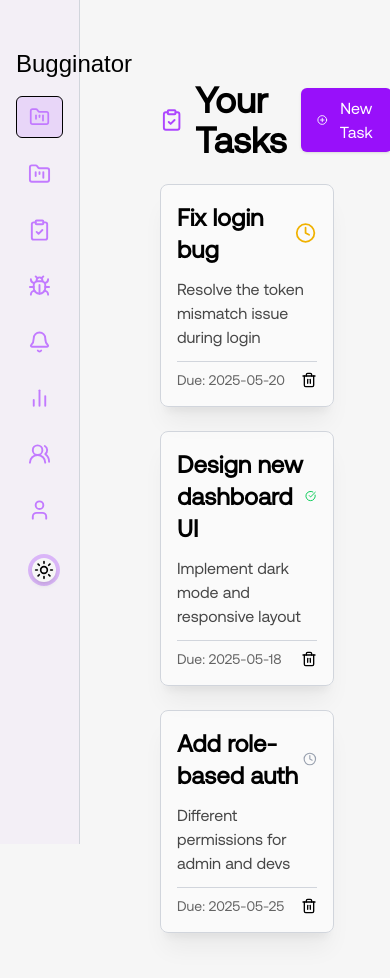
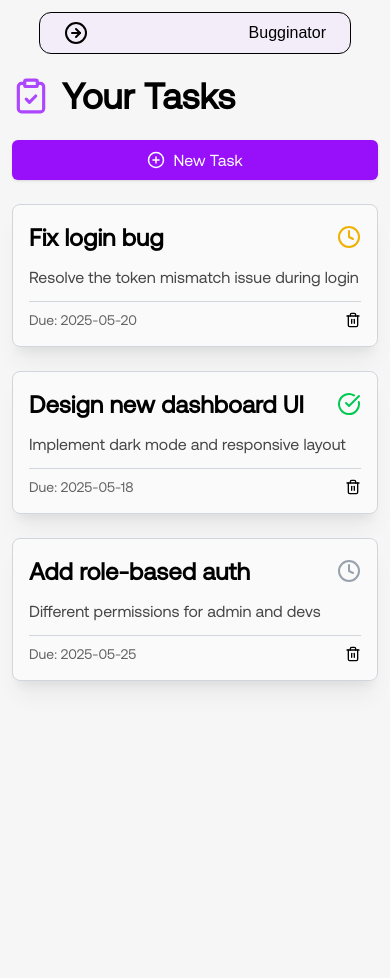
Before and after one commit to constayush/Bugginator, a React (Vite) app: page /dashboard/tasks in a window 390 px wide. Shown: the top 978 px of the page. Built offline with nearby package versions, Linux system fonts and the light colour scheme; a web font is replaced by a local one.

Commit message:
made ui responsive

```diff
--- a/src/dashboard_tabs/Analytics.tsx
+++ b/src/dashboard_tabs/Analytics.tsx
@@ -2,11 +2,11 @@ import { BarChart2, Activity, PieChart} from "lucide-react";
 
 function Analytics() {
   return (
-    <div className="w-full h-full p-4 md:p-6">
+    <div className="w-full h-full  mt-[4rem] md:mt-0 p-3 md:p-0">
       <div className="max-w-6xl mx-auto space-y-8">
         {/* Heading */}
         <div>
-          <h1 className="text-4xl flex gap-3 font-bold text-[var(--primary-text-color)]">
+          <h1 className="text-3xl md:text-4xl flex gap-3 font-bold text-[var(--primary-text-color)]">
             <BarChart2
              className="text-purple-500" size={38} />
             Analytics Dashboard
--- a/src/dashboard_tabs/Index.tsx
+++ b/src/dashboard_tabs/Index.tsx
@@ -19,10 +19,10 @@ function Index() {
     },
   };
   return (
-  <div className="flex-1 p-6 h-full  relative overflow-y-auto">
+  <div className="flex-1 p-3 md:p-6 h-full  relative overflow-y-auto">
 
         <motion.div
-          className="relative flex flex-col gap-6 w-full max-w-6xl mx-auto p-6 md:p-8 rounded-xl shadow-2xl bg-[var(--container-color)] border border-gray-200 dark:border-gray-700 z-10"
+          className="relative flex flex-col mt-[3.5rem] md:mt-0 gap-6 w-full max-w-6xl mx-auto p-3 md:p-8 rounded-xl shadow-2xl bg-[var(--container-color)] border border-gray-200 dark:border-gray-700 z-10"
           initial="hidden"
           animate="visible"
           variants={containerVariants}
--- a/src/dashboard_tabs/Issues.tsx
+++ b/src/dashboard_tabs/Issues.tsx
@@ -23,7 +23,7 @@ const issues = [
 
 export default function Issues() {
   return (
-    <div className="space-y-6">
+    <div className="space-y-6  mt-[4rem] md:mt-0 p-3 md:p-0">
       <h2 className="text-4xl font-bold text-[var(--primary-text-color)] flex items-center gap-3">
         <Bug  className="text-purple-500" size={38} /> Reported Issues
       </h2>
--- a/src/dashboard_tabs/Notifications.tsx
+++ b/src/dashboard_tabs/Notifications.tsx
@@ -26,8 +26,8 @@ function Notifications() {
   ];
 
   return (
-    <div className="space-y-6">
-      <h1 className="text-4xl font-bold text-[var(--primary-text-color)] flex items-center gap-3">
+    <div className="space-y-6 mt-[4rem] md:mt-0 p-3 md:p-0">
+      <h1 className="text-3xl md:text-4xl font-bold text-[var(--primary-text-color)] flex items-center gap-3">
         <Bell size={38} className="text-purple-400" />
         Notifications
       </h1>
--- a/src/dashboard_tabs/Projects.tsx
+++ b/src/dashboard_tabs/Projects.tsx
@@ -23,7 +23,7 @@ const mockProjects = [
 
 function Projects() {
   return (
-    <div className="space-y-6 ">
+    <div className="space-y-6 mt-[4rem] md:mt-0 p-3 md:p-0" >
       <h2 className="text-4xl font-bold flex items-center gap-3 text-[var(--primary-text-color)]">
         <FolderKanban className="text-purple-500" size={38} />
         Projects
--- a/src/dashboard_tabs/Tasks.tsx
+++ b/src/dashboard_tabs/Tasks.tsx
@@ -26,13 +26,13 @@ const dummyTasks = [
 
 export default function Tasks() {
   return (
-    <div className="w-full h-[200vh] space-y-6">
-      <div className="flex items-center justify-between">
+    <div className="w-full h-[200vh] space-y-6  mt-[4rem] md:mt-0 p-3 md:p-0">
+      <div className="flex flex-wrap gap-6 items-center justify-between">
          <h2 className="text-4xl font-bold flex items-center gap-3 text-[var(--primary-text-color)]">
         <ClipboardCheck  className="text-purple-500" size={38}/>
         Your Tasks
       </h2>
-        <button className="flex items-center gap-2 px-4 py-2 bg-purple-600 hover:bg-purple-700 !text-white rounded-md shadow">
+        <button className="flex grow-1 justify-center items-center gap-2 px-4 py-2 bg-purple-600 hover:bg-purple-700 !text-white rounded-md shadow">
           <PlusCircle size={18} /> New Task
         </button>
       </div>
--- a/src/dashboard_tabs/Teams.tsx
+++ b/src/dashboard_tabs/Teams.tsx
@@ -15,10 +15,10 @@ function Teams() {
   };
 
   return (
-    <div className="w-full h-full p-4 md:p-6">
+    <div className="w-full h-full  mt-[4rem] md:mt-0 p-3 md:p-0">
       <div className="max-w-6xl mx-auto space-y-8">
         {/* Header */}
-        <div className="flex items-center justify-between">
+        <div className="flex flex-wrap gap-3 items-center justify-between">
           <div>
             <h1 className="text-4xl font-bold text-gradient flex gap-3 bg-gradient-to-r from-indigo-500 to-purple-500 text-transparent bg-clip-text">
              <User2  className="text-purple-500" size={38} /> Teams
@@ -28,11 +28,11 @@ function Teams() {
             </p>
           </div>
 
-          <div className="flex gap-3">
-            <button className="flex items-center gap-2 px-4 py-2 bg-purple-600 hover:bg-purple-700 !text-white rounded-xl transition">
+          <div className="flex flex-wrap   gap-3">
+            <button className="flex items-center grow-1 text-center justify-center gap-2 px-4 py-2 bg-purple-600 hover:bg-purple-700 !text-white rounded-xl transition">
               <Plus size={18} /> Create Team
             </button>
-            <button className="flex items-center gap-2 px-4 py-2 bg-gray-200 hover:bg-gray-300 dark:bg-gray-800 dark:hover:bg-gray-700 !text-white rounded-xl transition">
+            <button className="flex items-center grow-1 text-center  justify-center gap-2 px-4 py-2 bg-gray-200 hover:bg-gray-300 dark:bg-gray-800 dark:hover:bg-gray-700 !text-white rounded-xl transition">
               <UserPlus size={18} /> Join Team
             </button>
           </div>
--- a/src/index.css
+++ b/src/index.css
@@ -13,6 +13,7 @@
   --card-hover-shadow: 0 20px 25px -5px rgba(115, 0, 255, 0.1), 0 10px 10px -5px rgba(0, 0, 0, 0.04);
   --dash-card-bg-color: #ffffff6c;
   --box-shadow-color: rgba(0, 0, 0, 0.05);
+  --mobile-sidebar-bg-color: #f2ebfac6;
 }
 
 .dark {
@@ -28,6 +29,7 @@
   --card-hover-shadow: 0 20px 25px -5px rgba(0, 0, 0, 0.5), 0 10px 10px -5px rgba(0, 0, 0, 0.2);
   --dash-card-bg-color: #ffffff20;
     --box-shadow-color: rgba(255, 255, 255, 0.04);
+      --mobile-sidebar-bg-color: #0e0216e9;
 }
 
 /* Smooth scrolling */
--- a/src/pages/Dashboard.tsx
+++ b/src/pages/Dashboard.tsx
@@ -8,13 +8,16 @@ import {
   Users2,
   Bug,
   User,
+  ArrowRightCircleIcon,
+  ArrowRightCircle,
+  ArrowLeftCircle,
 } from "lucide-react";
 import { useState } from "react";
 import { Link } from "react-router";
 import ThemeToggle from "../ui/ThemeToggleButton";
 function Dashboard() {
   const [activeTab, setActiveTab] = useState("");
-
+  const [isSidebarVisible, setIsSidebarVisible] = useState(false);
   const sidebarItems = [
     { id: "", icon: FolderKanban, label: "Dashboard" },
     { id: "projects", icon: FolderKanban, label: "Projects" },
@@ -26,10 +29,22 @@ function Dashboard() {
   ];
 
   return (
-    <div className="flex min-h-screen w-full h-full relative">
+    <div className="flex min-h-screen justify-center w-full h-full relative">
       {/* Sidebar */}
-      <aside className="w-20 pt-[3rem] md:w-60 text-[var(--primary-text-color)]  sticky self-start top-0 border-r bg-[#9d00ff07] h-screen border-gray-300 dark:border-gray-700 flex flex-col p-4 space-y-4">
-        <h1 className="text-2xl">Bugginator</h1>
+      <aside
+        className={` min-w-20 pt-[4rem] md:pt-[3rem] lg:w-60 text-[var(--primary-text-color)]
+        md:sticky self-start top-0 border-r md:bg-[#9d00ff07] h-screen border-gray-300
+         dark:border-gray-700 md:flex flex-col p-4 space-y-4
+
+         ${
+           isSidebarVisible
+             ? "flex fixed top-0 left-0 z-[99] bg-[var(--mobile-sidebar-bg-color)]  backdrop-blur-[2px]"
+             : "hidden"
+         }
+
+         `}
+      >
+        <h1 className="text-2xl hidden md:block">Bugginator</h1>
 
         {sidebarItems.map((item) => (
           <Link
@@ -47,7 +62,7 @@ function Dashboard() {
             `}
           >
             <item.icon className="text-purple-400" />
-            <span className="hidden md:inline">{item.label}</span>
+            <span className=" inline">{item.label}</span>
           </Link>
         ))}
         <Link
@@ -69,9 +84,19 @@ function Dashboard() {
         <ThemeToggle />
       </aside>
 
+      <nav className="border py-2 px-6 backdrop-blur-[5px] flex flex-row-reverse justify-between w-[80%] bg-[var(--mobile-sidebar-bg-color)]  md:hidden m-3  rounded-xl fixed z-[999] ">
+        <h1>Bugginator</h1>
+        <button
+          onClick={() => setIsSidebarVisible(!isSidebarVisible)}
+
+        >
+          {isSidebarVisible? <ArrowLeftCircle/> : <ArrowRightCircle/>}
+
+        </button>
+      </nav>
       {/* Main Content */}
 
-      <main className="flex-1 overflow-y-auto  p-[5rem] ">
+      <main className="flex-1 overflow-y-auto p-[0rem] md:p-[1rem] lg:p-[5rem] ">
         <Outlet />
       </main>
     </div>
```
